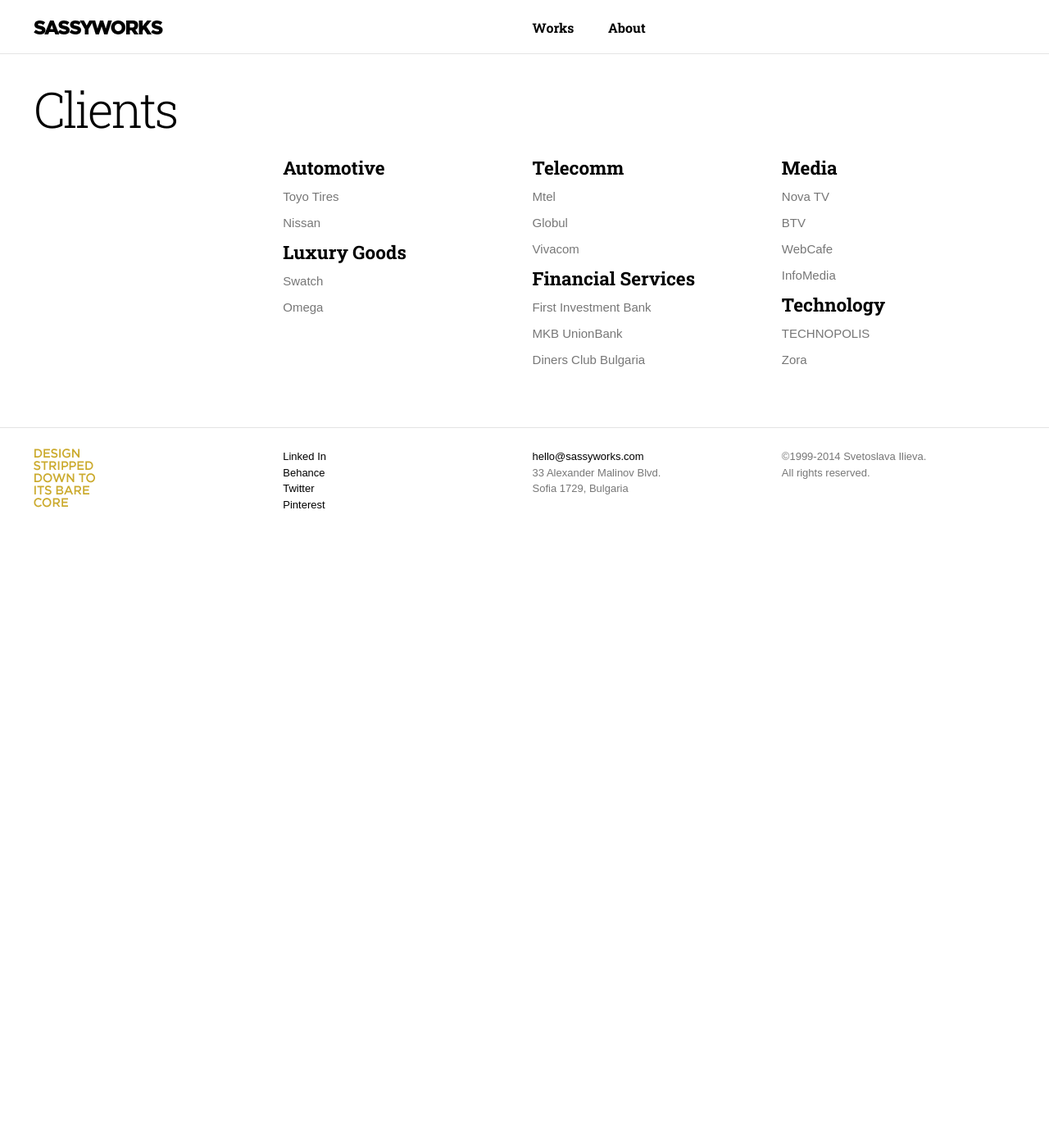
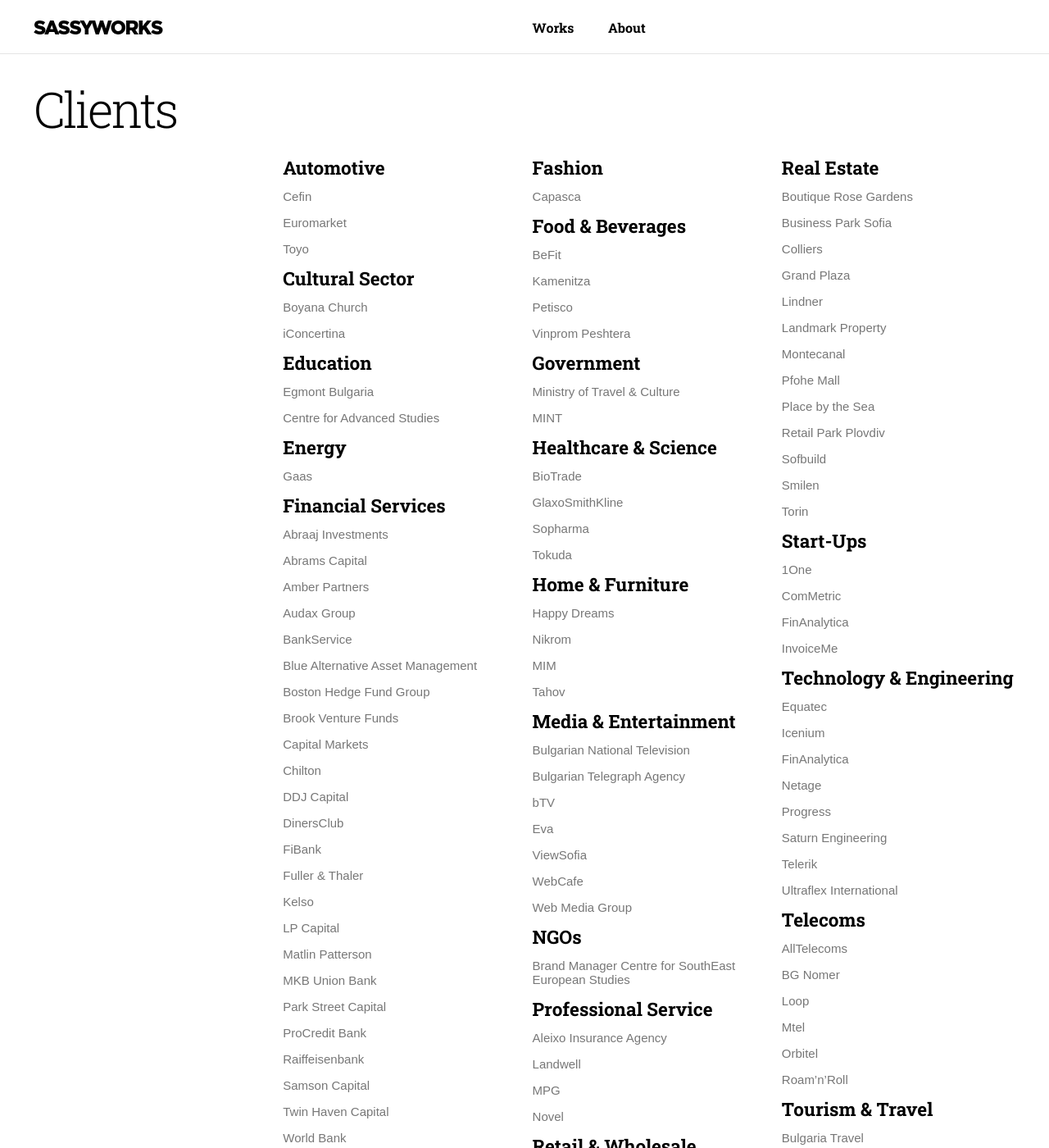
Before and after one commit to sassyworks/sassyworks.github.io, a Jekyll site: the page built from clients/index.md, in a window 1280 px wide and 1400 px high. Shown: the whole window at 82% size. Built offline with Jekyll 4.4.1, drawn with Linux system fonts in a browser that asks for light colours; nearby versions of some CDN libraries; some of the changed text lies outside the part shown.

Commit message:
Fill clients list
Nooow the client list is ready to be revealed ;)))

```diff
--- a/clients/index.md
+++ b/clients/index.md
@@ -6,34 +6,146 @@
 
 {: .one}
 >### Automotive
-- Toyo Tires
-- Nissan
+- Cefin
+- Euromarket
+- Toyo
 >
-> ### Luxury Goods
-- Swatch
-- Omega
+> ### Cultural Sector
+- Boyana Church
+- iConcertina
+>
+> ### Education
+- Egmont Bulgaria
+- Centre for Advanced Studies
+>
+> ### Energy
+- Gaas
+>
+> ### Financial Services
+- Abraaj Investments
+- Abrams Capital
+- Amber Partners
+- Audax Group
+- BankService
+- Blue Alternative Asset Management
+- Boston Hedge Fund Group
+- Brook Venture Funds
+- Capital Markets
+- Chilton
+- DDJ Capital
+- DinersClub
+- FiBank
+- Fuller & Thaler
+- Kelso
+- LP Capital
+- Matlin Patterson
+- MKB Union Bank
+- Park Street Capital
+- ProCredit Bank
+- Raiffeisenbank
+- Samson Capital
+- Twin Haven Capital
+- World Bank
 
 {: .one}
->### Telecomm
-- Mtel
-- Globul
-- Vivacom
+>### Fashion
+- Capasca
 >
->### Financial Services
-- First Investment Bank
-- MKB UnionBank
-- Diners Club Bulgaria
+>### Food & Beverages
+- BeFit
+- Kamenitza
+- Petisco
+- Vinprom Peshtera
+>
+>### Government
+- Ministry of Travel & Culture
+- MINT
+>
+>### Healthcare & Science
+- BioTrade
+- GlaxoSmithKline
+- Sopharma
+- Tokuda
+>
+>### Home & Furniture
+- Happy Dreams
+- Nikrom
+- MIM
+- Tahov
+>
+>### Media & Entertainment
+- Bulgarian National Television
+- Bulgarian Telegraph Agency
+- bTV
+- Eva
+- ViewSofia
+- WebCafe
+- Web Media Group
+>
+>### NGOs
+- Brand Manager
+Centre for SouthEast European Studies
+>
+>### Professional Service
+- Aleixo Insurance Agency
+- Landwell
+- MPG
+- Novel
+>
+>### Retail & Wholesale
+- Avon
+- Marisan
+- Prodavalnik
+- Technopolis
 
 {: .one}
->### Media
-- Nova TV
-- BTV
-- WebCafe
-- InfoMedia
+>### Real Estate
+- Boutique Rose Gardens
+- Business Park Sofia
+- Colliers
+- Grand Plaza
+- Lindner
+- Landmark Property
+- Montecanal
+- Pfohe Mall
+- Place by the Sea
+- Retail Park Plovdiv
+- Sofbuild
+- Smilen
+- Torin
 >
->### Technology
-- TECHNOPOLIS
-- Zora
+>### Start-Ups
+- 1One
+- ComMetric
+- FinAnalytica
+- InvoiceMe
+>
+>### Technology & Engineering
+- Equatec
+- Icenium
+- FinAnalytica
+- Netage
+- Progress
+- Saturn Engineering
+- Telerik
+- Ultraflex International
+>
+>### Telecoms
+- AllTelecoms
+- BG Nomer
+- Loop
+- Mtel
+- Orbitel
+- Roam'n'Roll
+>
+>### Tourism & Travel
+- Bulgaria Travel
+- Best of Rome
+- Lessno
+- Metropolitan Hotel Sofia
+>
+>### Sports
+- Maleeva Tennis Club
 
 {: .clear}
 .
```
